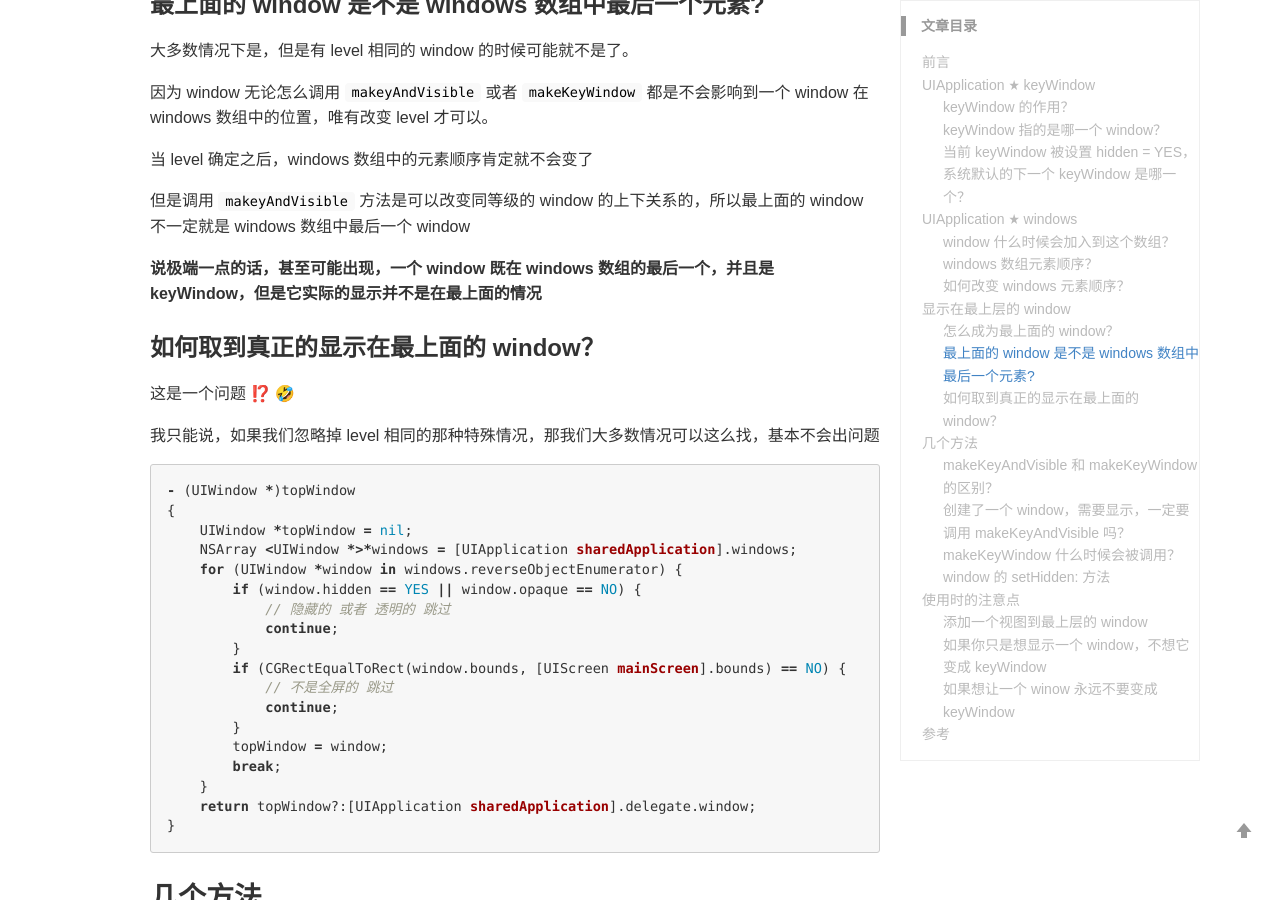
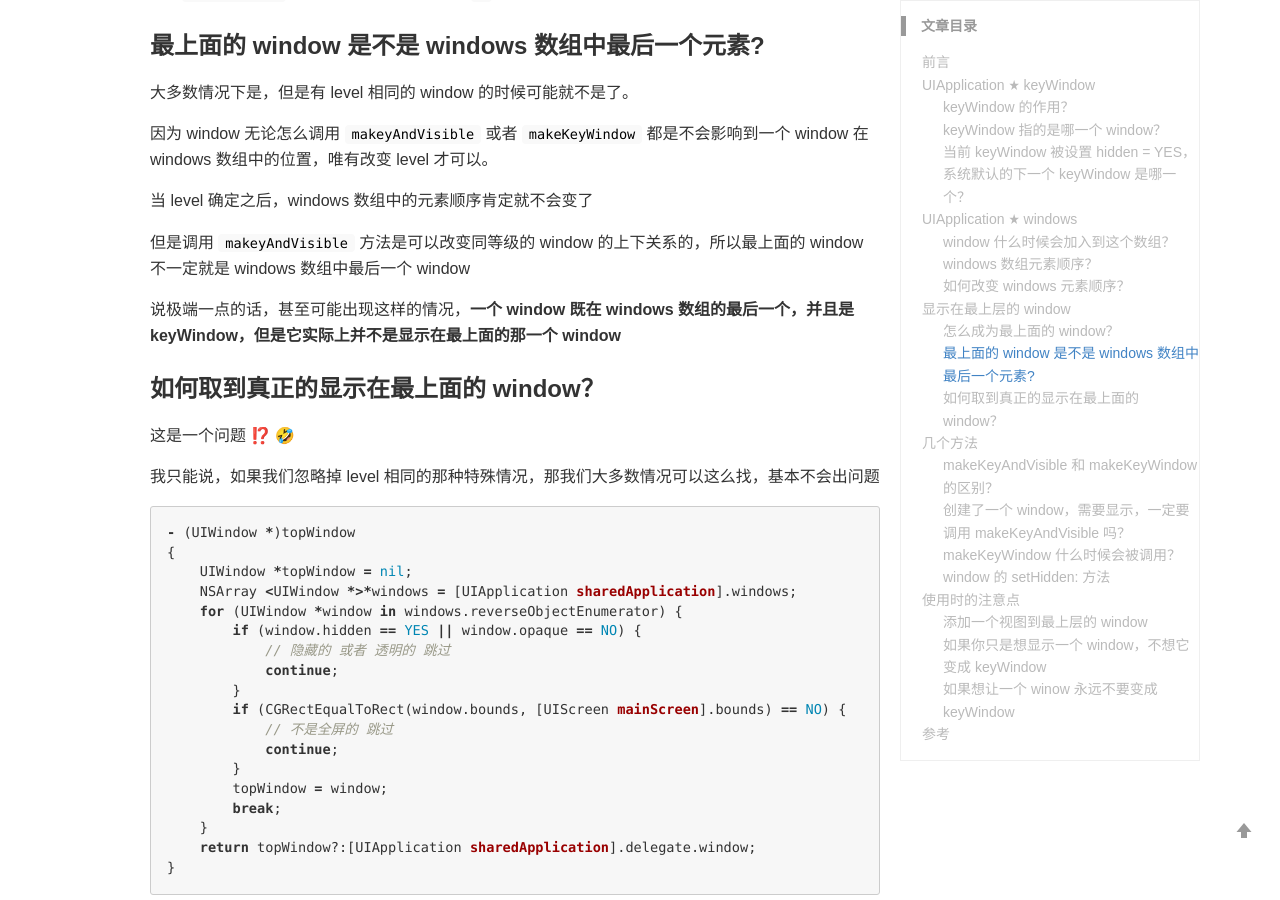
Before and after one commit to ripperhe/ripperhe.github.io, a Jekyll site: the page built from _posts/2018-09-03-ios-uiwindow-second.md, in a window 1280 px wide and 900 px high, scrolled down 2554 px. Built offline with Jekyll 4.4.1, drawn with Linux system fonts in a browser that asks for light colours; comment, search, counter and statistics services are not loaded; some of the changed text lies outside the part shown.

Commit message:
UIWindow第二弹

```diff
--- a/_posts/2018-09-03-ios-uiwindow-second.md
+++ b/_posts/2018-09-03-ios-uiwindow-second.md
@@ -51,6 +51,8 @@ self.window = nil;
 总结一下就是，如果当前的 keyWindow  设置 `hidden = YES`，系统会去找 windows 数组中 **实际显示在最上层的那个 window**
 （当前的 keyWindow 可能就是实际显示在最上层的那个，系统会将其跳过）
 
+需要注意的是，实际显示在最上面的不一定是 windows 最后一个元素，后面会讲~
+
 ## UIApplication ★ windows
 
 > The app's visible and hidden windows.
@@ -100,7 +102,7 @@ level 相同的，后初始化的排在后面（也许是通过比较内存地
 
 但是调用 `makeyAndVisible` 方法是可以改变同等级的 window 的上下关系的，所以最上面的 window 不一定就是 windows 数组中最后一个 window
 
-**说极端一点的话，甚至可能出现，一个 window 既在 windows 数组的最后一个，并且是 keyWindow，但是它实际的显示并不是在最上面的情况**
+说极端一点的话，甚至可能出现这样的情况，**一个 window 既在 windows 数组的最后一个，并且是 keyWindow，但是它实际上并不是显示在最上面的那一个 window**
 
 ### <span id="a">如何取到真正的显示在最上面的 window？</span>
 
```
